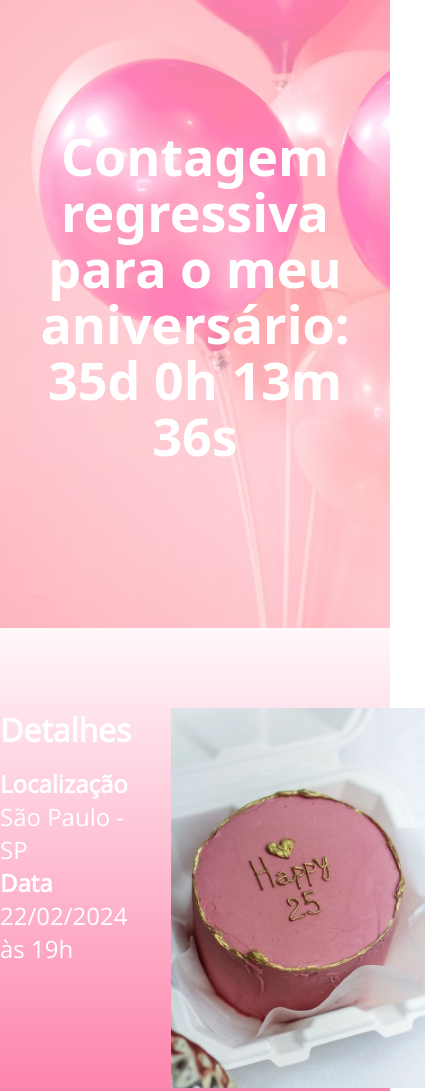
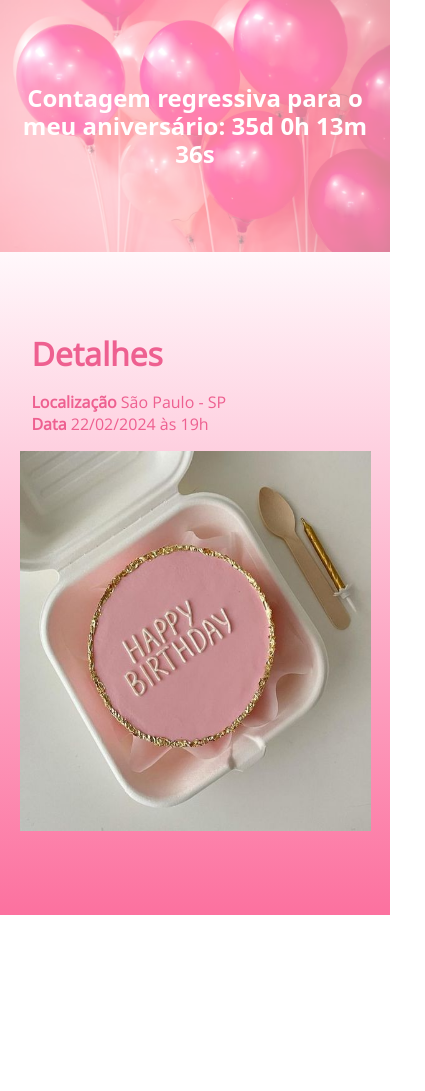
Before and after one commit to kethydeliperi/contagem-aniversario, a website built with Parcel: page src/index.html in a window 390 px wide. Shown: the top 1091 px of the page, 425 px wide, since content can reach past the window. After the commit the page ends 915 px from the top, so only its background shows below. Built offline with nearby package versions, Linux system fonts and the light colour scheme; a web font is replaced by a local one.

Commit message:
ajustando responsividade

```diff
--- a/src/index.html
+++ b/src/index.html
@@ -19,7 +19,7 @@
             </p>
         </div>
     </header>
-    <section class="event event--infos event--image-left">
+    <section class="event event--infos event--image-right">
         <div class="container">
             <div class="event__details">
                 <h2 class="event__details__title">Detalhes</h2>
@@ -32,7 +32,7 @@
                     22/02/2024 às 19h
                 </p>
             </div>
-            <img class="event__image" src="./images/bolo_aniversário.jpg" alt="Bolo">
+            <img class="event__image" src="./images/bolo.jpg" alt="Bolo">
         </div>
     </section>
     <script src="./scripts/main.js"></script>
--- a/src/styles/_event.scss
+++ b/src/styles/_event.scss
@@ -11,7 +11,7 @@
         font-family: 'Open Sans', sans-serif;
     }
 
-    &--image-left {
+    &--image-right {
         .container {
             flex-direction: row;
         }
@@ -39,4 +39,28 @@
 
         }
     }
+
+    @media (max-width: 640px) {
+        .container {
+            display: block;
+        }
+
+        &__image {
+            width: 100%;
+        }
+
+        &__details {
+            margin-right: 0;
+            margin-bottom: 16px;
+            padding: 0 12px;
+
+            &__title, &__description, b {
+                color: rgb(238, 96, 144);
+            }
+
+            &__description {
+                font-size: 16px;
+            }
+        }
+    }
 }
--- a/src/styles/_hero.scss
+++ b/src/styles/_hero.scss
@@ -36,4 +36,14 @@
     &__accountant {
         font-family: 'Rubik Maps', system-ui;
     }
+
+    @media (max-width: 640px) {
+        padding: 60px 0;
+
+        &__text {
+            font-size: 24px;
+            line-height: 28px;
+            margin: 24px 0;
+        }
+    }
 }
--- a/src/styles/main.scss
+++ b/src/styles/main.scss
@@ -15,4 +15,12 @@
     width: 100%;
     max-height: 1024px;
     margin: 0 auto;
+
+    @media (max-width: 640px) {
+        max-width: 80%;
+    }
+
+    @media (max-width: 1024px) {
+        max-width: 90%;
+    }
 }
```
Also changed, not shown: src/images/bolo_aniversário.jpg (deleted).
